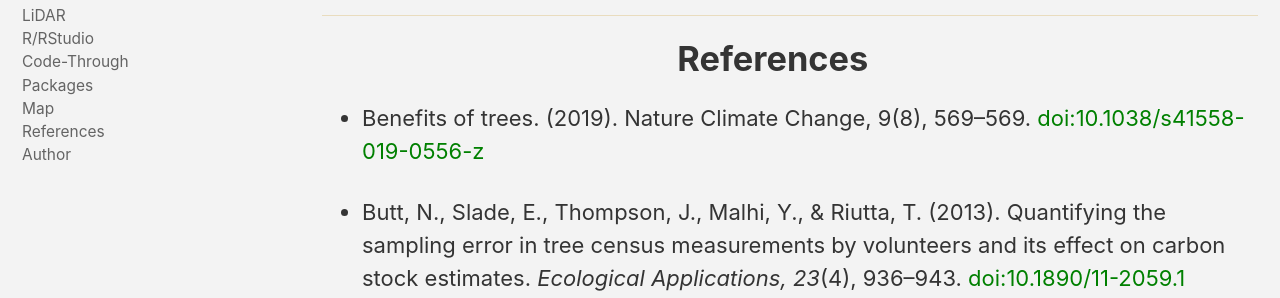
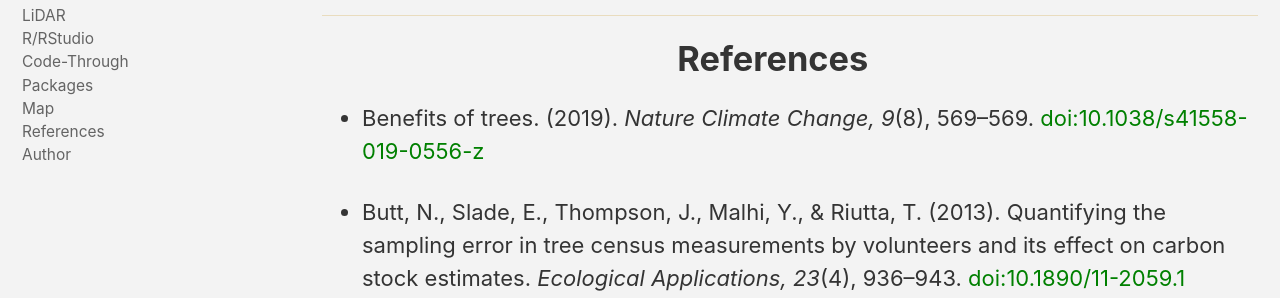
Before and after one commit to castower/cpp-593-treeproject-site, a Jekyll site: the page built from index.md, in a window 1280 px wide and 900 px high, scrolled down 4918 px. Shown: the part 155-453 px from the top of the window. Built offline with Jekyll 4.4.1, drawn with Linux system fonts in a browser that asks for light colours; cached includes are drawn as plain includes; nearby versions of some CDN libraries.

```diff
--- a/index.md
+++ b/index.md
@@ -123,7 +123,7 @@ sidebar:
   <h1 id = "References">References</h1>
 </center>
 
-- Benefits of trees. (2019). Nature Climate Change, 9(8), 569–569. [doi:10.1038/s41558-019-0556-z](https://www.nature.com/articles/s41558-019-0556-z)
+- Benefits of trees. (2019). <i>Nature Climate Change, 9</i>(8), 569–569. [doi:10.1038/s41558-019-0556-z](https://www.nature.com/articles/s41558-019-0556-z)
 
 - Butt, N., Slade, E., Thompson, J., Malhi, Y., & Riutta, T. (2013). Quantifying the sampling error in tree census measurements by volunteers and its effect on carbon stock estimates. <i> Ecological Applications, 23</i>(4), 936–943. [doi:10.1890/11-2059.1](https://esajournals.onlinelibrary.wiley.com/doi/abs/10.1890/11-2059.1)
 
```
